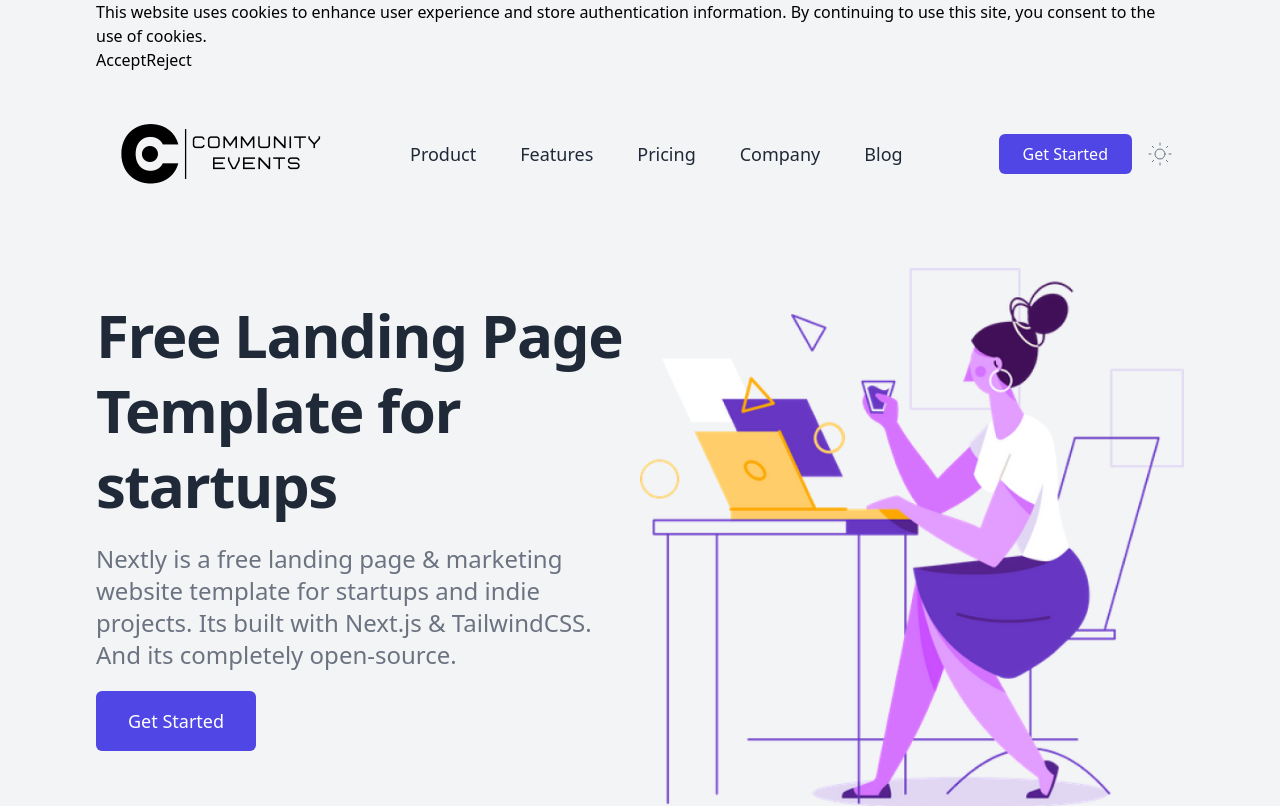
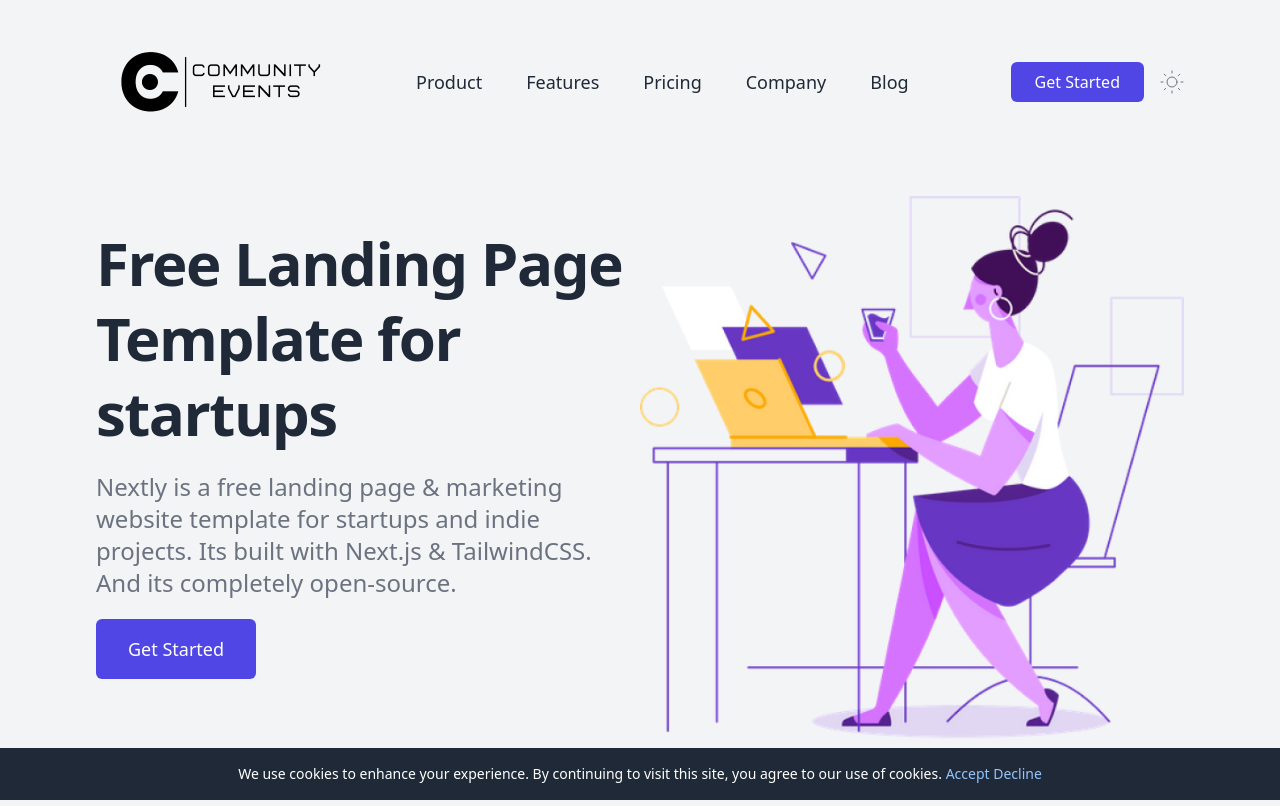
Before and after one commit to ink-tech-solutions/community-events-frontend, a Next.js app: page / in a window 1280 px wide. Shown: the top 806 px of the page. Built offline with nearby package versions, Linux system fonts and the light colour scheme.

Commit message:
cookie permission and bug fixes

```diff
--- a/app/components/CookiePermission.tsx
+++ b/app/components/CookiePermission.tsx
@@ -1,34 +1,47 @@
 'use client';
-import React, { useState } from 'react';
+import React, { useEffect, useState } from 'react';
+import { Cookies } from 'react-cookie';
 
-interface CookiePermissionProps {
-    onConsentGiven: () => void;
-}
+const CookiePermission = () => {
+    const [showConsentBanner, setShowConsentBanner] = useState(false);
 
-const CookiePermission: React.FC<CookiePermissionProps> = ({ onConsentGiven }) => {
-    const [consentGiven, setConsentGiven] = useState(false);
+    // eslint-disable-next-line react-hooks/exhaustive-deps
+    const cookies = new Cookies();
+    const hasConsent = cookies.get('consent'); // Assume 'consent' is the cookie key for consent
+    useEffect(() => {
+        if (!hasConsent) {
+            setShowConsentBanner(true);
+        }
+    }, []);
 
-    const handleConsent = () => {
-        // Set consent given in state
-        setConsentGiven(true);
-
-        // Call the callback function to inform the parent component
-        onConsentGiven();
+    const handleAccept = () => {
+        // setCookie('cookieConsent', true, { path: '/' });
+        cookies.set('consent', true, { path: '/' });
+        setShowConsentBanner(false);
     };
 
-    const handleReject = () => {
-        console.log('not accepted');
-
-        // Handle rejection if needed (e.g., redirect to privacy policy)
+    const handleDecline = () => {
+        cookies.set('consent', false, { path: '/' });
+        setShowConsentBanner(false);
     };
 
-    return !consentGiven ? (
-        <div className="cookie-banner">
-            <p>This website uses cookies to enhance user experience and store authentication information. By continuing to use this site, you consent to the use of cookies.</p>
-            <button onClick={handleConsent}>Accept</button>
-            <button onClick={handleReject}>Reject</button>
-        </div>
-    ) : null;
+    if (showConsentBanner && !hasConsent) {
+        return (
+            <div className="fixed bottom-0 left-0 w-full bg-gray-800 text-white p-4 text-center">
+                <p className="text-sm">
+                    We use cookies to enhance your experience. By continuing to visit this site, you agree to our use of cookies.{' '}
+                    <button className="text-blue-300 hover:text-blue-400" onClick={handleAccept}>
+                        Accept
+                    </button>{' '}
+                    <button className="text-blue-300 hover:text-blue-400" onClick={handleDecline}>
+                        Decline
+                    </button>
+                </p>
+            </div>
+        );
+    }
+
+    return null;
 };
 
 export default CookiePermission;
--- a/app/components/Navbar.tsx
+++ b/app/components/Navbar.tsx
@@ -8,10 +8,8 @@ import { Disclosure, Menu, Transition } from '@headlessui/react';
 import { BellIcon } from '@heroicons/react/24/outline';
 import { Fragment } from 'react';
 import { useAppSelector } from '@/lib/redux/hooks';
-import { loginSuccess, logout, selectAuth } from '@/lib/redux/slices/auth';
+import { logout, selectAuth } from '@/lib/redux/slices/auth';
 import { useDispatch } from 'react-redux';
-import { Cookies } from 'react-cookie';
-import { getUserFromCookies } from '../utils/functions';
 
 function classNames(...classes: string[]) {
     return classes.filter(Boolean).join(' ');
@@ -28,17 +26,47 @@ const Navbar = () => {
 
     const dispatch = useDispatch();
 
-    useEffect(() => {
-        const cookies = new Cookies();
-        const storedAuth = getUserFromCookies(cookies);
-        if (storedAuth) {
-            dispatch(loginSuccess(storedAuth));
-        }
-    }, [dispatch]);
-
     const handleLogout = () => {
         dispatch(logout());
     };
+
+    const profileMenu = (
+        <Menu as="div" className="relative">
+            <div className="rounded-full border-2 border-gray-700 dark:border-gray-300">
+                <Menu.Button className="relative flex rounded-full text-sm focus:outline-none focus:ring-2 focus:ring-white focus:ring-offset-2 focus:ring-offset-gray-800">
+                    <span className="absolute -inset-1.5" />
+                    <span className="sr-only">Open user menu</span>
+                    <Image width={300} height={300} className="h-6 w-6 sm:w-8 sm:h-8 rounded-full" src={`/default-avatar.png`} alt={`${userName}_profile_avatar`} />
+                </Menu.Button>
+            </div>
+            <Transition
+                as={Fragment}
+                enter="transition ease-out duration-100"
+                enterFrom="transform opacity-0 scale-95"
+                enterTo="transform opacity-100 scale-100"
+                leave="transition ease-in duration-75"
+                leaveFrom="transform opacity-100 scale-100"
+                leaveTo="transform opacity-0 scale-95"
+            >
+                <Menu.Items className="absolute right-0 z-10 mt-2 w-48 origin-top-right rounded-md bg-white py-1 shadow-lg ring-1 ring-black ring-opacity-5 focus:outline-none">
+                    <Menu.Item>
+                        {({ active }: any) => (
+                            <Link href="/profile/12" className={classNames(active ? 'bg-gray-100' : '', 'block px-4 py-2 text-sm text-gray-700')}>
+                                Settings
+                            </Link>
+                        )}
+                    </Menu.Item>
+                    <Menu.Item>
+                        {({ active }: any) => (
+                            <Link href="/" onClick={handleLogout} className={classNames(active ? 'bg-gray-100' : '', 'block px-4 py-2 text-sm text-gray-700')}>
+                                Sign out
+                            </Link>
+                        )}
+                    </Menu.Item>
+                </Menu.Items>
+            </Transition>
+        </Menu>
+    );
 
     return (
         <div className="w-full">
@@ -51,12 +79,12 @@ const Navbar = () => {
                                 <Link href="/" className="cursor-pointer">
                                     {mounted ? (
                                         theme === 'light' ? (
-                                            <Image src="/community-events-logo-with-brand-name.png" alt="CE" width="250" height="100" priority />
+                                            <Image className="w-[200px] sm:w-[250px]" src="/community-events-logo-with-brand-name.png" alt="CE" width="250" height="100" priority />
                                         ) : (
-                                            <Image src="/community-events-logo-with-brand-name-dark.png" alt="CE" width="250" height="100" priority />
+                                            <Image className="w-[200px] sm:w-[250px]" src="/community-events-logo-with-brand-name-dark.png" alt="CE" width="250" height="100" priority />
                                         )
                                     ) : (
-                                        <div className="w-[250px] h-[100px]"></div>
+                                        <div className="w-[200px] sm:w-[250px] h-[100px]"></div>
                                     )}
                                 </Link>
 
@@ -75,10 +103,11 @@ const Navbar = () => {
                                         {!open && <path fillRule="evenodd" d="M4 5h16a1 1 0 0 1 0 2H4a1 1 0 1 1 0-2zm0 6h16a1 1 0 0 1 0 2H4a1 1 0 0 1 0-2zm0 6h16a1 1 0 0 1 0 2H4a1 1 0 0 1 0-2z" />}
                                     </svg>
                                 </Disclosure.Button>
-                                <div className="lg:hidden flex">
+                                <div className="lg:hidden flex gap-2">
+                                    {profileMenu}
                                     <ThemeChanger />
                                 </div>
-                                <Disclosure.Panel className="flex flex-wrap w-full my-5 lg:hidden">
+                                <Disclosure.Panel className="flex flex-wrap w-full my-5 lg:hidden px-8">
                                     <>
                                         {navigation.map((item, index) => (
                                             <Link
@@ -89,9 +118,11 @@ const Navbar = () => {
                                                 {item}
                                             </Link>
                                         ))}
-                                        <Link href="/" className="w-full px-6 py-2 mt-3 text-center text-white bg-indigo-600 rounded-md lg:ml-5">
-                                            Get Started
-                                        </Link>
+                                        {!isAuthenticated && (
+                                            <Link href="/" className="w-full px-6 py-2 mt-3 text-center text-white bg-indigo-600 rounded-md lg:ml-5">
+                                                Get Started
+                                            </Link>
+                                        )}
                                     </>
                                 </Disclosure.Panel>
                             </div>
@@ -115,59 +146,27 @@ const Navbar = () => {
                     </ul>
                 </div>
 
-                <div className="hidden mr-3 space-x-4 lg:flex nav__item">
-                    {!isAuthenticated ? (
-                        <Link href="/login" className="px-6 py-2 text-white bg-indigo-600 rounded-md md:ml-5">
-                            Get Started
-                        </Link>
+                <div className="hidden space-x-4 lg:flex nav__item">
+                    {mounted ? (
+                        !isAuthenticated ? (
+                            <Link href="/login" className="px-6 py-2 text-white bg-indigo-600 rounded-md md:ml-5">
+                                Get Started
+                            </Link>
+                        ) : (
+                            <>
+                                <button
+                                    type="button"
+                                    className="relative rounded-full p-1 text-gray-700 dark:text-gray-300 focus:outline-none focus:ring-2 focus:ring-white focus:ring-offset-2 focus:ring-offset-gray-800"
+                                >
+                                    <span className="absolute -inset-1.5" />
+                                    <span className="sr-only">View notifications</span>
+                                    <BellIcon strokeWidth={2} className="h-6 w-6" aria-hidden="true" />
+                                </button>
+                                {profileMenu}
+                            </>
+                        )
                     ) : (
-                        <>
-                            <button
-                                type="button"
-                                className="relative rounded-full p-1 text-gray-700 dark:text-gray-300 focus:outline-none focus:ring-2 focus:ring-white focus:ring-offset-2 focus:ring-offset-gray-800"
-                            >
-                                <span className="absolute -inset-1.5" />
-                                <span className="sr-only">View notifications</span>
-                                <BellIcon strokeWidth={2} className="h-6 w-6" aria-hidden="true" />
-                            </button>
-
-                            {/* Profile dropdown */}
-                            <Menu as="div" className="relative ml-3">
-                                <div className="rounded-full border-2 border-gray-700 dark:border-gray-300">
-                                    <Menu.Button className="relative flex rounded-full text-sm focus:outline-none focus:ring-2 focus:ring-white focus:ring-offset-2 focus:ring-offset-gray-800">
-                                        <span className="absolute -inset-1.5" />
-                                        <span className="sr-only">Open user menu</span>
-                                        <Image width={300} height={300} className="h-8 w-8 rounded-full" src={`/default-avatar.png`} alt={`${userName}_profile_avatar`} />
-                                    </Menu.Button>
-                                </div>
-                                <Transition
-                                    as={Fragment}
-                                    enter="transition ease-out duration-100"
-                                    enterFrom="transform opacity-0 scale-95"
-                                    enterTo="transform opacity-100 scale-100"
-                                    leave="transition ease-in duration-75"
-                                    leaveFrom="transform opacity-100 scale-100"
-                                    leaveTo="transform opacity-0 scale-95"
-                                >
-                                    <Menu.Items className="absolute right-0 z-10 mt-2 w-48 origin-top-right rounded-md bg-white py-1 shadow-lg ring-1 ring-black ring-opacity-5 focus:outline-none">
-                                        <Menu.Item>
-                                            {({ active }: any) => (
-                                                <Link href="/profile/12" className={classNames(active ? 'bg-gray-100' : '', 'block px-4 py-2 text-sm text-gray-700')}>
-                                                    Settings
-                                                </Link>
-                                            )}
-                                        </Menu.Item>
-                                        <Menu.Item>
-                                            {({ active }: any) => (
-                                                <Link href="/" onClick={handleLogout} className={classNames(active ? 'bg-gray-100' : '', 'block px-4 py-2 text-sm text-gray-700')}>
-                                                    Sign out
-                                                </Link>
-                                            )}
-                                        </Menu.Item>
-                                    </Menu.Items>
-                                </Transition>
-                            </Menu>
-                        </>
+                        <div className="w-[124px]"></div>
                     )}
                     <ThemeChanger />
                 </div>
--- a/app/page.tsx
+++ b/app/page.tsx
@@ -1,5 +1,5 @@
 'use client';
-import React from 'react';
+import React, { useEffect } from 'react';
 import SectionTitle from './components/SectionTitle';
 import Benefits from './components/Benefits';
 import Testimonials from './components/Testimonials';
@@ -9,22 +9,13 @@ import Footer from './components/Footer';
 import { benefitOne, benefitTwo } from './utils/Data';
 import Navbar from './components/Navbar';
 import Hero from './components/Hero';
-import { useAppSelector } from '@/lib/redux/hooks';
-import { selectAuth } from '@/lib/redux/slices/auth';
 import CookiePermission from './components/CookiePermission';
 import { CookiesProvider } from 'react-cookie';
 
 const Home: React.FC = () => {
-    const { userName, isAuthenticated, avatar } = useAppSelector(selectAuth);
-    const handleConsentGiven = () => {
-        // Perform actions after user gives consent (e.g., initialize authentication)
-        console.log('acccepted');
-    };
     return (
         <CookiesProvider>
-            <div className="px-4 sm:px-12 xl:px-24 flex min-h-screen flex-col justify-start items-center">
-                <CookiePermission onConsentGiven={handleConsentGiven} />
-
+            <div className="px-2 sm:px-12 xl:px-24 flex min-h-screen flex-col justify-start items-center">
                 <Navbar />
                 <Hero />
                 <SectionTitle pretitle="Community Events Benefits" title=" Why should you use Community Events">
@@ -46,6 +37,7 @@ const Home: React.FC = () => {
                 <Faq />
                 <Cta />
                 <Footer />
+                <CookiePermission />
             </div>
         </CookiesProvider>
     );
--- a/app/utils/functions.tsx
+++ b/app/utils/functions.tsx
@@ -1,4 +1,5 @@
 import { AuthState } from '../types/common';
+import { Cookies } from 'react-cookie';
 
 export const validateNameRequirements = (value: string) => {
     if (!value) {
@@ -49,7 +50,8 @@ export const validatePasswordRequirements = (value: string) => {
     }
 };
 
-export const getUserFromCookies = (cookies: any): AuthState | false => {
+export const getUserFromCookies = (): AuthState | false => {
+    const cookies = new Cookies();
     const userCookie = cookies.get('user'); // Get user information from cookies
     if (userCookie) {
         return userCookie;
--- a/lib/redux/slices/auth.ts
+++ b/lib/redux/slices/auth.ts
@@ -5,8 +5,9 @@ import { AuthState } from '@/app/types/common';
 import { getUserFromCookies } from '@/app/utils/functions';
 
 const cookies = new Cookies();
+const hasConsented = cookies.get('consent'); // Assume 'consent' is the cookie key for consent
 
-const initialState: AuthState = getUserFromCookies(cookies) || {
+const initialState: AuthState = getUserFromCookies() || {
     isAuthenticated: false,
     userName: '',
     accessToken: '',
@@ -24,7 +25,9 @@ export const authSlice = createSlice({
             state.accessToken = action.payload.accessToken;
             state.email = action.payload.email;
             state.avatar = action.payload.avatar;
-            cookies.set('user', action.payload, { path: '/' });
+            if (hasConsented) {
+                cookies.set('user', action.payload, { path: '/' });
+            }
         },
         logout: state => {
             state.isAuthenticated = false;
@@ -32,7 +35,9 @@ export const authSlice = createSlice({
             state.accessToken = '';
             state.email = '';
             state.avatar = '';
-            cookies.remove('user', { path: '/' });
+            if (hasConsented) {
+                cookies.remove('user', { path: '/' });
+            }
         },
     },
 });
```
